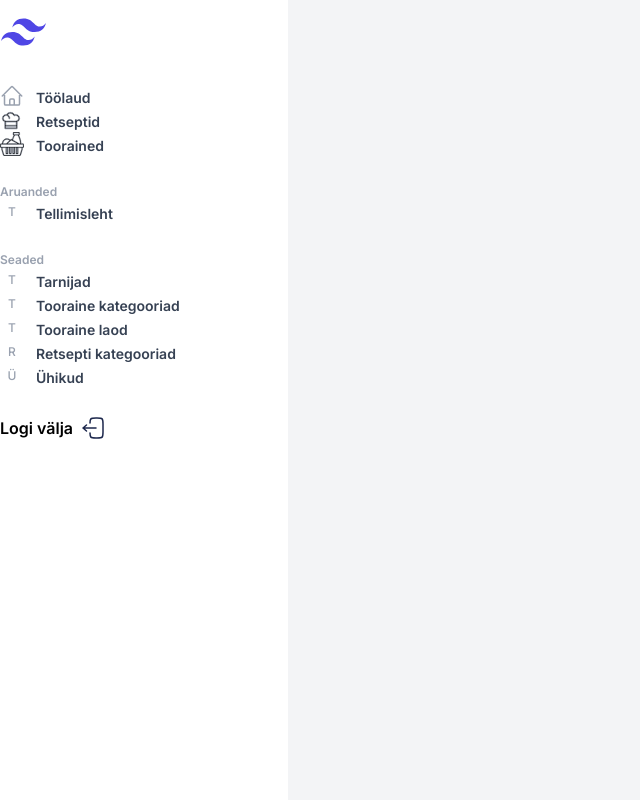
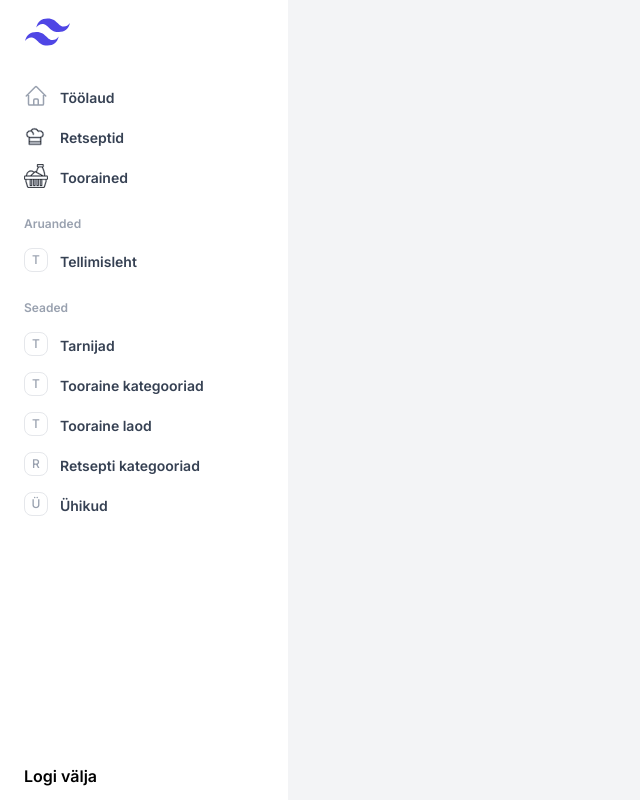
Before and after one commit to raunotal/restaurant-management-fe, a Next.js app: page / in a window 1280 px wide. Shown: the whole page, without its empty margins (0-640 px from the left). Built offline with nearby package versions, Linux system fonts and the light colour scheme; no server answers; a web font is replaced by a local one.

Commit message:
fix styles

```diff
--- a/app/globals.css
+++ b/app/globals.css
@@ -1,12 +1,5 @@
 @import "tailwindcss";
 @config "../tailwind.config.ts";
-
-* {
-  box-sizing: border-box;
-  margin: 0;
-  padding: 0;
-  border: 0 solid;
-}
 
 @layer base {
   html {
--- a/components/common/sign-out.tsx
+++ b/components/common/sign-out.tsx
@@ -9,8 +9,8 @@ export function SignOut() {
         await signOut();
       }}
     >
-      <button type="submit" className="flex items-center gap-2">
-        Logi välja <Icon type="signout" />
+      <button type="submit" className="text-md">
+        Logi välja
       </button>
     </form>
   );
--- a/components/layout/sidebar.tsx
+++ b/components/layout/sidebar.tsx
@@ -37,7 +37,6 @@ function SidebarMenuSection(props: SidebarMenu) {
 export default async function Sidebar() {
   const session = await auth();
   return (
-    <div>
     <div className="flex flex-col px-6 h-full gap-5 font-semibold">
       <div className="flex items-center h-16 justify-between">
         <Image src={logo} alt="Logo" />
@@ -60,6 +59,5 @@ export default async function Sidebar() {
         </ul>
       </nav>
     </div>
-    </div>
   );
 }
```
Lines whose indentation alone changed are shown as unchanged.
